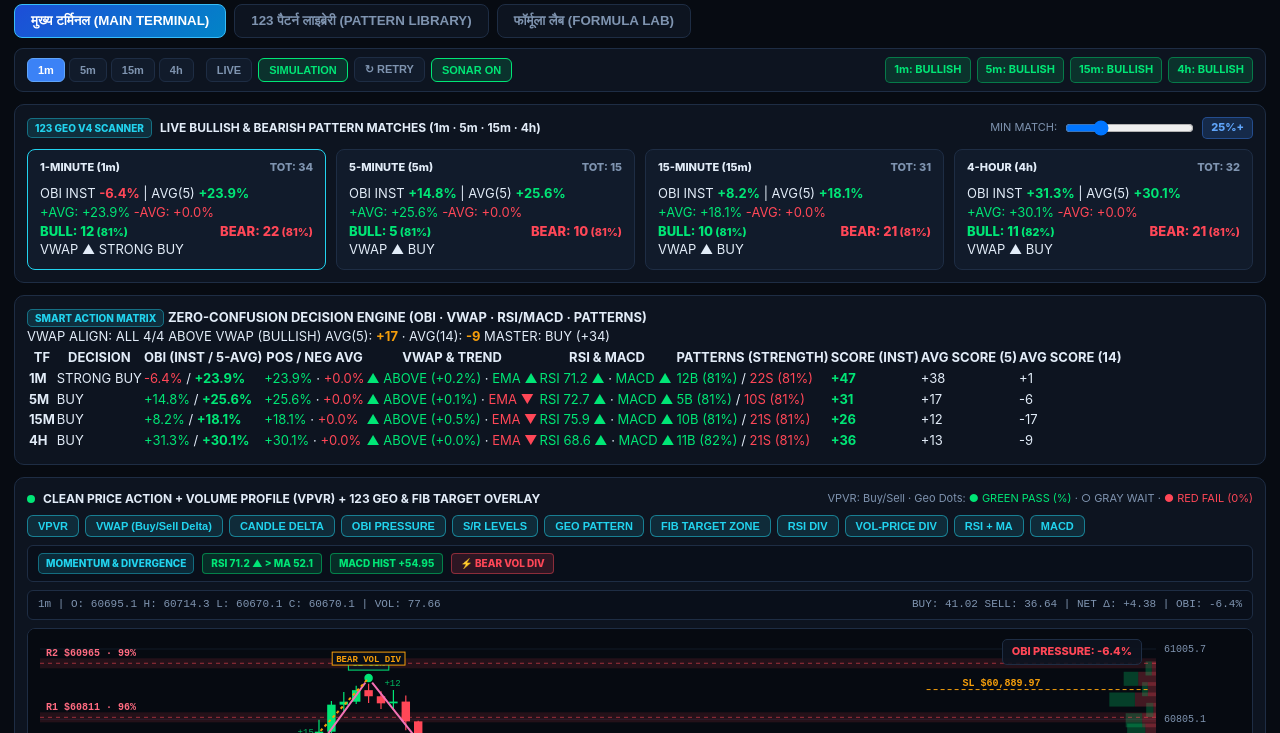
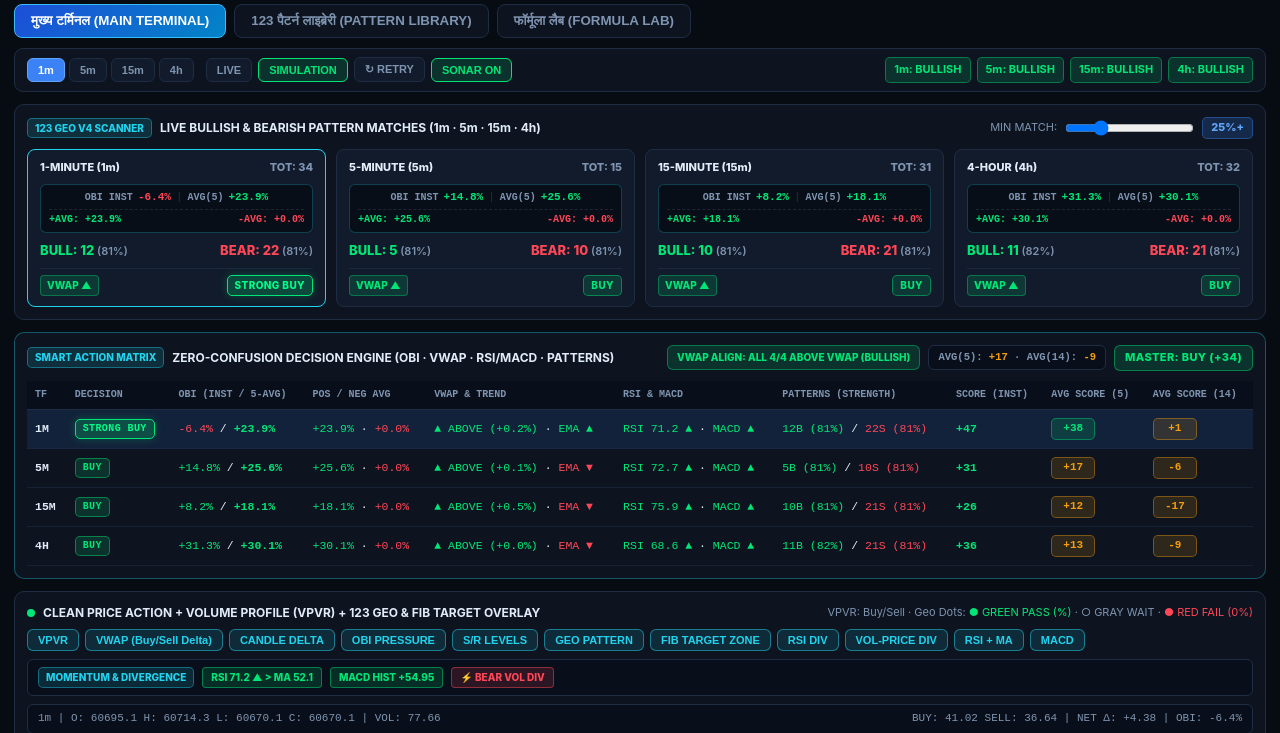
Before and after one commit to isrrohit7373-eng/Radar-terminal, a plain HTML site: page index.html in a window 1280 px wide. Shown: the part 67-800 px from the top of the page. Drawn offline with Linux system fonts and the light colour scheme; no server answers.

Commit message:
Add files via upload

```diff
--- a/css/styles.css
+++ b/css/styles.css
@@ -428,3 +428,263 @@ body {
   height: 135px;
   display: block;
 }
+
+/* =========================================================
+   PER-TIMEFRAME CENTER OBI CHIPS & SMART ACTION MATRIX
+   ========================================================= */
+.tf-obi-center {
+  background: #080e18;
+  border: 1px solid rgba(34, 211, 238, 0.25);
+  border-radius: 6px;
+  padding: 5px 8px;
+  margin-bottom: 8px;
+  text-align: center;
+}
+.tf-obi-row {
+  display: flex;
+  justify-content: center;
+  align-items: center;
+  flex-wrap: wrap;
+  gap: 5px;
+  font-size: 11px;
+  font-family: monospace;
+}
+.obi-chip-lbl {
+  color: var(--muted);
+  font-size: 10px;
+  font-weight: 700;
+}
+.obi-sep {
+  color: var(--border);
+}
+.tf-obi-split {
+  display: flex;
+  justify-content: space-between;
+  margin-top: 3px;
+  padding-top: 3px;
+  border-top: 1px dashed rgba(127, 148, 176, 0.18);
+  font-size: 10px;
+  font-family: monospace;
+  font-weight: 700;
+}
+.str-dim {
+  color: var(--muted);
+  font-weight: 600;
+  font-size: 11px;
+}
+.tf-card-footer {
+  display: flex;
+  justify-content: space-between;
+  align-items: center;
+  margin-top: 8px;
+  padding-top: 6px;
+  border-top: 1px solid rgba(30, 45, 68, 0.8);
+  gap: 6px;
+}
+.mini-vwap {
+  font-size: 10px;
+  font-weight: 800;
+  padding: 2px 6px;
+  border-radius: 4px;
+  border: 1px solid var(--border);
+}
+.mini-vwap.bull {
+  color: var(--green);
+  background: var(--green-soft);
+  border-color: rgba(0, 230, 118, 0.35);
+}
+.mini-vwap.bear {
+  color: var(--red);
+  background: var(--red-soft);
+  border-color: rgba(255, 71, 87, 0.35);
+}
+
+/* DECISION PILLS */
+.decision-pill {
+  display: inline-flex;
+  align-items: center;
+  justify-content: center;
+  font-size: 11px;
+  font-weight: 800;
+  letter-spacing: 0.4px;
+  padding: 4px 10px;
+  border-radius: 6px;
+  border: 1px solid var(--border);
+  white-space: nowrap;
+}
+.decision-pill.sm {
+  font-size: 10px;
+  padding: 2px 7px;
+  border-radius: 5px;
+}
+.decision-pill.strong-buy {
+  background: rgba(0, 230, 118, 0.22);
+  color: #00ff88;
+  border-color: #00e676;
+  box-shadow: 0 0 8px rgba(0, 230, 118, 0.25);
+}
+.decision-pill.buy {
+  background: var(--green-soft);
+  color: var(--green);
+  border-color: rgba(0, 230, 118, 0.45);
+}
+.decision-pill.wait {
+  background: rgba(245, 158, 11, 0.14);
+  color: var(--amber);
+  border-color: rgba(245, 158, 11, 0.45);
+}
+.decision-pill.sell {
+  background: var(--red-soft);
+  color: var(--red);
+  border-color: rgba(255, 71, 87, 0.45);
+}
+.decision-pill.strong-sell {
+  background: rgba(255, 71, 87, 0.24);
+  color: #ff6b7a;
+  border-color: #ff4757;
+  box-shadow: 0 0 8px rgba(255, 71, 87, 0.25);
+}
+
+/* SMART ACTION MATRIX CARD */
+.matrix-card {
+  border-color: rgba(34, 211, 238, 0.35);
+}
+.matrix-header {
+  display: flex;
+  flex-wrap: wrap;
+  justify-content: space-between;
+  align-items: center;
+  gap: 8px;
+  margin-bottom: 10px;
+}
+.matrix-title-group {
+  display: flex;
+  flex-wrap: wrap;
+  align-items: center;
+  gap: 8px;
+  font-size: 12px;
+}
+.matrix-master-group {
+  display: flex;
+  flex-wrap: wrap;
+  align-items: center;
+  gap: 8px;
+}
+.vwap-align-pill {
+  font-size: 10px;
+  font-weight: 800;
+  padding: 4px 9px;
+  border-radius: 6px;
+  border: 1px solid var(--border);
+  background: var(--panel-2);
+  color: var(--muted);
+}
+.vwap-align-pill.bull {
+  color: var(--green);
+  background: var(--green-soft);
+  border-color: rgba(0, 230, 118, 0.4);
+}
+.vwap-align-pill.bear {
+  color: var(--red);
+  background: var(--red-soft);
+  border-color: rgba(255, 71, 87, 0.4);
+}
+.vwap-align-pill.neutral {
+  color: var(--amber);
+  background: rgba(245, 158, 11, 0.12);
+  border-color: rgba(245, 158, 11, 0.35);
+}
+
+.matrix-table-wrap {
+  width: 100%;
+  overflow-x: auto;
+  -webkit-overflow-scrolling: touch;
+}
+.matrix-table {
+  width: 100%;
+  min-width: 860px;
+  border-collapse: collapse;
+  font-size: 11.5px;
+  font-family: monospace;
+}
+.matrix-table th {
+  text-align: left;
+  padding: 7px 8px;
+  color: var(--muted);
+  font-size: 10px;
+  font-weight: 800;
+  border-bottom: 1px solid var(--border);
+  background: #090f1a;
+  white-space: nowrap;
+}
+.matrix-table td {
+  padding: 8px;
+  border-bottom: 1px solid rgba(30, 45, 68, 0.55);
+  white-space: nowrap;
+}
+.matrix-table tbody tr {
+  cursor: pointer;
+  transition: background 0.12s ease;
+}
+.matrix-table tbody tr:hover {
+  background: rgba(34, 211, 238, 0.06);
+}
+.matrix-table tbody tr.active-row {
+  background: rgba(59, 130, 246, 0.12);
+}
+
+@media (max-width: 600px) {
+  .tf-summary-grid {
+    grid-template-columns: 1fr;
+  }
+}
+
+/* AVG SCORE (5 & 14 CANDLES) CHIPS */
+.master-avg-pill {
+  font-size: 10.5px;
+  font-weight: 800;
+  font-family: monospace;
+  padding: 4px 9px;
+  border-radius: 6px;
+  border: 1px solid var(--border);
+  background: #090f1a;
+  color: var(--muted);
+  white-space: nowrap;
+}
+.avg-score-chip {
+  display: inline-flex;
+  align-items: center;
+  justify-content: center;
+  min-width: 44px;
+  padding: 2px 7px;
+  border-radius: 5px;
+  font-size: 11px;
+  font-weight: 800;
+  font-family: monospace;
+  border: 1px solid var(--border);
+}
+.avg-score-chip.strong-buy {
+  background: rgba(0, 230, 118, 0.2);
+  color: #00ff88;
+  border-color: #00e676;
+}
+.avg-score-chip.buy {
+  background: var(--green-soft);
+  color: var(--green);
+  border-color: rgba(0, 230, 118, 0.4);
+}
+.avg-score-chip.wait {
+  background: rgba(245, 158, 11, 0.14);
+  color: var(--amber);
+  border-color: rgba(245, 158, 11, 0.4);
+}
+.avg-score-chip.sell {
+  background: var(--red-soft);
+  color: var(--red);
+  border-color: rgba(255, 71, 87, 0.4);
+}
+.avg-score-chip.strong-sell {
+  background: rgba(255, 71, 87, 0.22);
+  color: #ff6b7a;
+  border-color: #ff4757;
+}
```
